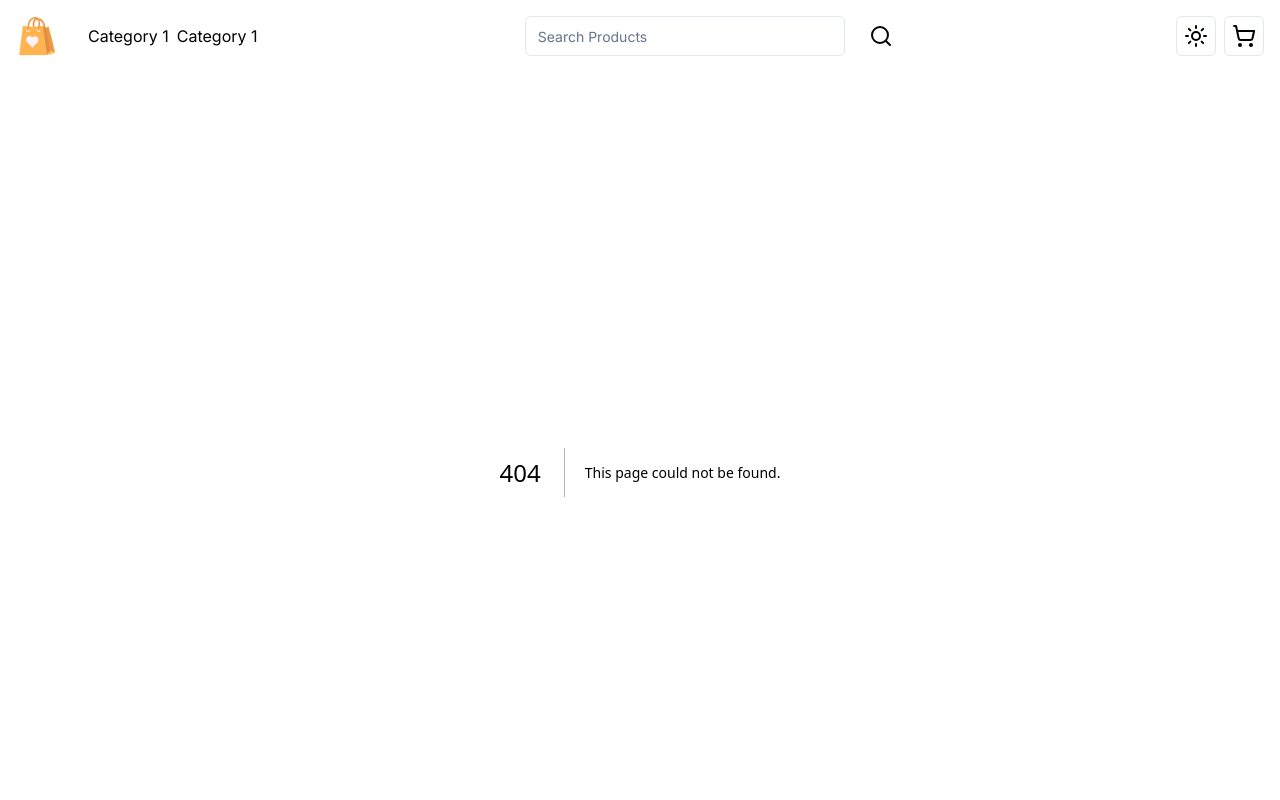
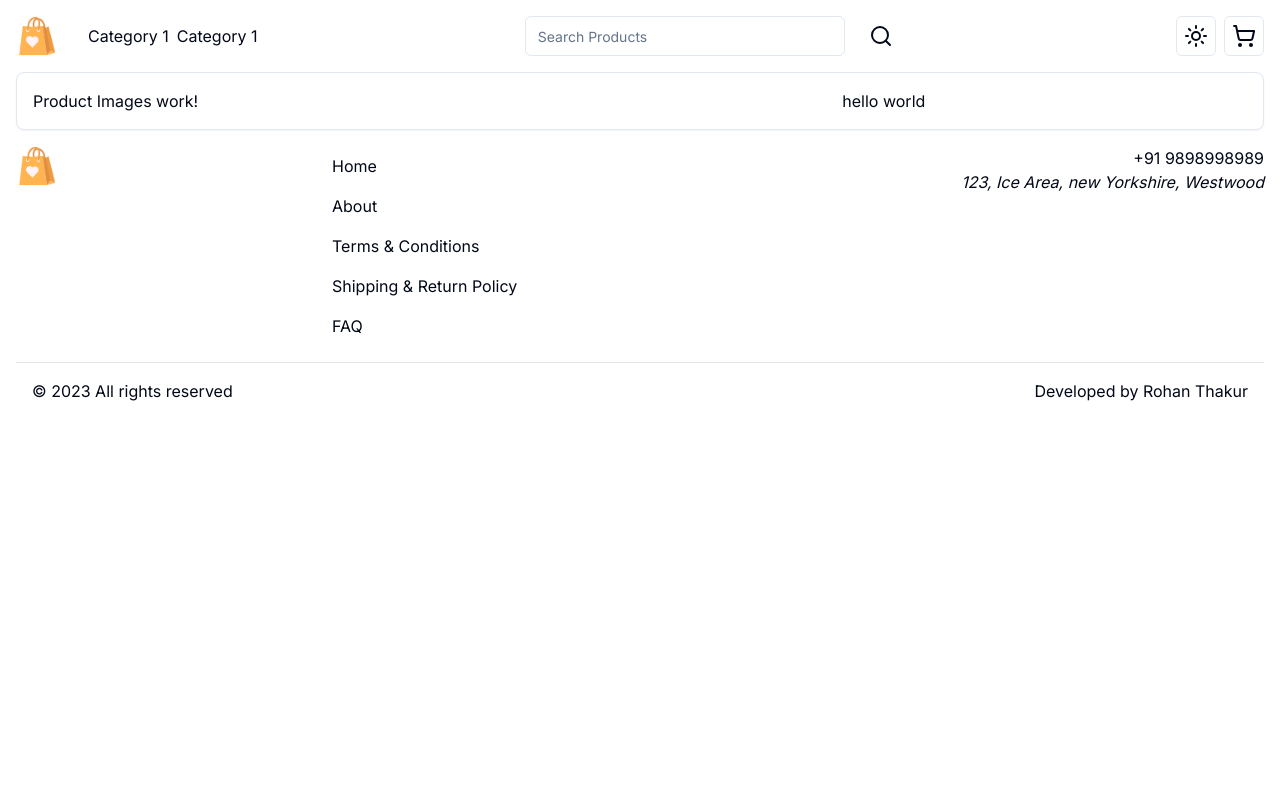
Before and after one commit to Xebec19/e-commerce, a Next.js app in the folder frontend/: page /product/1 in a window 1280 px wide. Before the commit this address had no page. Shown: the top 800 px of the page. Built offline with nearby package versions, Linux system fonts and the light colour scheme.

Commit message:
wip feat(product): product gallery

```diff
--- a/frontend/app/layout.tsx
+++ b/frontend/app/layout.tsx
@@ -22,7 +22,7 @@ export default function RootLayout({
       <body className={inter.className}>
         <ThemeProvider attribute="class" defaultTheme="system" enableSystem>
           <Navbar />
-          {children}
+          <main className="px-4 container">{children}</main>
           <Footer />
         </ThemeProvider>
       </body>
--- a/frontend/app/page.tsx
+++ b/frontend/app/page.tsx
@@ -1,4 +1,4 @@
-import Carousel from "@/components/carousel";
+import NewArrivals from "@/components/carousel/new-arrivals";
 import ThreeGridItems from "@/components/grid/three-grid-items";
 import { IProductDetails } from "@/components/product/product-card";
 import { DUMMY_PRODUCT_v1 } from "@/lib";
@@ -15,11 +15,11 @@ const PRODUCTS: IProductDetails[] = Array(15).fill(DUMMY_PRODUCT_v1);
 
 export default function Home() {
   return (
-    <main>
+    <>
       <ThreeGridItems />
       <Suspense>
-        <Carousel products={PRODUCTS} />
+        <NewArrivals products={PRODUCTS} />
       </Suspense>
-    </main>
+    </>
   );
 }
--- /dev/null
+++ b/frontend/app/product/[slug]/page.tsx
@@ -0,0 +1,9 @@
+import ProductDescription from "@/components/grid/product-description";
+
+export default function ProductPage() {
+  return (
+    <>
+      <ProductDescription />
+    </>
+  );
+}
--- a/frontend/components/carousel.tsx
+++ b/frontend/components/carousel/new-arrivals.tsx
@@ -1,6 +1,8 @@
 "use client";
 
-import ProductCard, { IProductDetails } from "./product/product-card";
+import ProductCard, {
+  IProductDetails,
+} from "@/components/product/product-card";
 import { Swiper, SwiperSlide } from "swiper/react";
 import { register } from "swiper/element-bundle";
 import "swiper/swiper-bundle.css";
@@ -29,7 +31,7 @@ const slidesProps = {
   },
 };
 
-export default function Carousel({
+export default function NewArrivals({
   products,
 }: {
   products: IProductDetails[];
--- /dev/null
+++ b/frontend/components/carousel/product-images.tsx
@@ -0,0 +1,3 @@
+export default function ProductImages() {
+  return <h1>Product Images work!</h1>;
+}
--- /dev/null
+++ b/frontend/components/grid/product-description.tsx
@@ -0,0 +1,13 @@
+import { Card } from "@/components/ui/card";
+import ProductImages from "../carousel/product-images";
+
+export default function ProductDescription() {
+  return (
+    <Card className="grid grid-cols-1 md:grid-cols-3 p-4 dark:bg-black">
+      <div className="h-[400] col-span-2">
+        <ProductImages />
+      </div>
+      <div className="h-[400]">hello world</div>
+    </Card>
+  );
+}
--- a/frontend/components/grid/three-grid-items.tsx
+++ b/frontend/components/grid/three-grid-items.tsx
@@ -3,7 +3,7 @@ import ProductCard from "../product/product-card";
 
 export default function ThreeGridItems() {
   return (
-    <div className="mx-auto grid mx-w-screen-2xl gap-4 px-4 pb-4 md:grid-cols-6 md:grid-rows-2">
+    <div className="mx-auto grid mx-w-screen-2xl gap-4 pb-4 md:grid-cols-6 md:grid-rows-2">
       <ProductCard
         payload={DUMMY_PRODUCT_v1}
         sizes={"(min-width: 768px) 66vw, 100vw"}
--- a/frontend/components/layout/footer/index.tsx
+++ b/frontend/components/layout/footer/index.tsx
@@ -3,8 +3,8 @@ import Image from "next/image";
 
 export default function Footer() {
   return (
-    <footer>
-      <div className="w-full grid grid-cols-2 md:grid-cols-4 gap-4 p-4">
+    <footer className="container px-4">
+      <div className="w-full grid grid-cols-2 md:grid-cols-4 gap-4 py-4">
         <Image
           src="/icons8-shopaholic-48.png"
           width={40}
--- a/frontend/components/layout/navbar/desktop-header.tsx
+++ b/frontend/components/layout/navbar/desktop-header.tsx
@@ -7,7 +7,7 @@ import Image from "next/image";
 
 export default function DesktopHeader() {
   return (
-    <nav className="flex justify-between p-4 items-center">
+    <nav className="flex justify-between p-4 items-center container">
       <span className="flex items-center space-x-4">
         <Image
           priority
--- /dev/null
+++ b/frontend/components/ui/card.tsx
@@ -0,0 +1,79 @@
+import * as React from "react"
+
+import { cn } from "@/lib/utils"
+
+const Card = React.forwardRef<
+  HTMLDivElement,
+  React.HTMLAttributes<HTMLDivElement>
+>(({ className, ...props }, ref) => (
+  <div
+    ref={ref}
+    className={cn(
+      "rounded-lg border bg-card text-card-foreground shadow-sm",
+      className
+    )}
+    {...props}
+  />
+))
+Card.displayName = "Card"
+
+const CardHeader = React.forwardRef<
+  HTMLDivElement,
+  React.HTMLAttributes<HTMLDivElement>
+>(({ className, ...props }, ref) => (
+  <div
+    ref={ref}
+    className={cn("flex flex-col space-y-1.5 p-6", className)}
+    {...props}
+  />
+))
+CardHeader.displayName = "CardHeader"
+
+const CardTitle = React.forwardRef<
+  HTMLParagraphElement,
+  React.HTMLAttributes<HTMLHeadingElement>
+>(({ className, ...props }, ref) => (
+  <h3
+    ref={ref}
+    className={cn(
+      "text-2xl font-semibold leading-none tracking-tight",
+      className
+    )}
+    {...props}
+  />
+))
+CardTitle.displayName = "CardTitle"
+
+const CardDescription = React.forwardRef<
+  HTMLParagraphElement,
+  React.HTMLAttributes<HTMLParagraphElement>
+>(({ className, ...props }, ref) => (
+  <p
+    ref={ref}
+    className={cn("text-sm text-muted-foreground", className)}
+    {...props}
+  />
+))
+CardDescription.displayName = "CardDescription"
+
+const CardContent = React.forwardRef<
+  HTMLDivElement,
+  React.HTMLAttributes<HTMLDivElement>
+>(({ className, ...props }, ref) => (
+  <div ref={ref} className={cn("p-6 pt-0", className)} {...props} />
+))
+CardContent.displayName = "CardContent"
+
+const CardFooter = React.forwardRef<
+  HTMLDivElement,
+  React.HTMLAttributes<HTMLDivElement>
+>(({ className, ...props }, ref) => (
+  <div
+    ref={ref}
+    className={cn("flex items-center p-6 pt-0", className)}
+    {...props}
+  />
+))
+CardFooter.displayName = "CardFooter"
+
+export { Card, CardHeader, CardFooter, CardTitle, CardDescription, CardContent }
```
